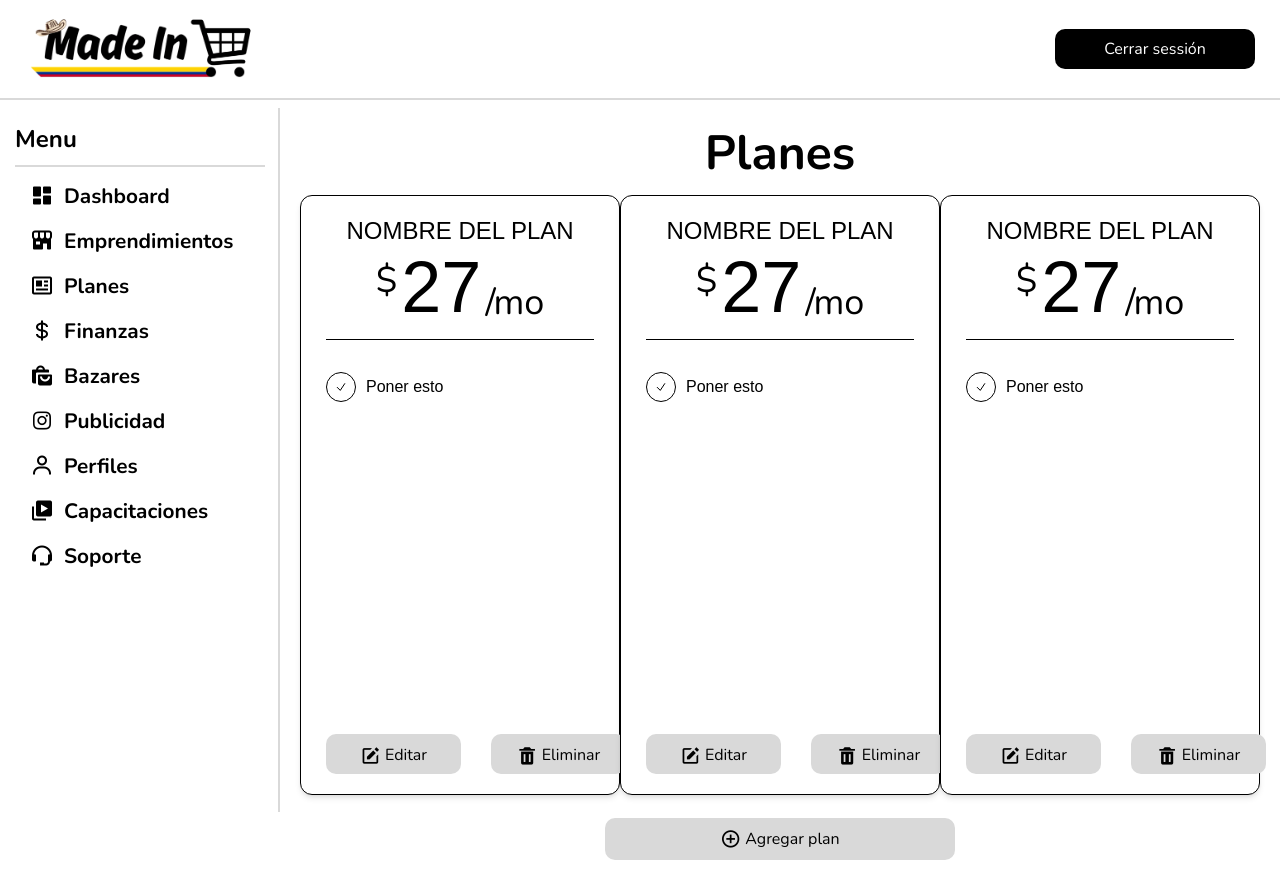
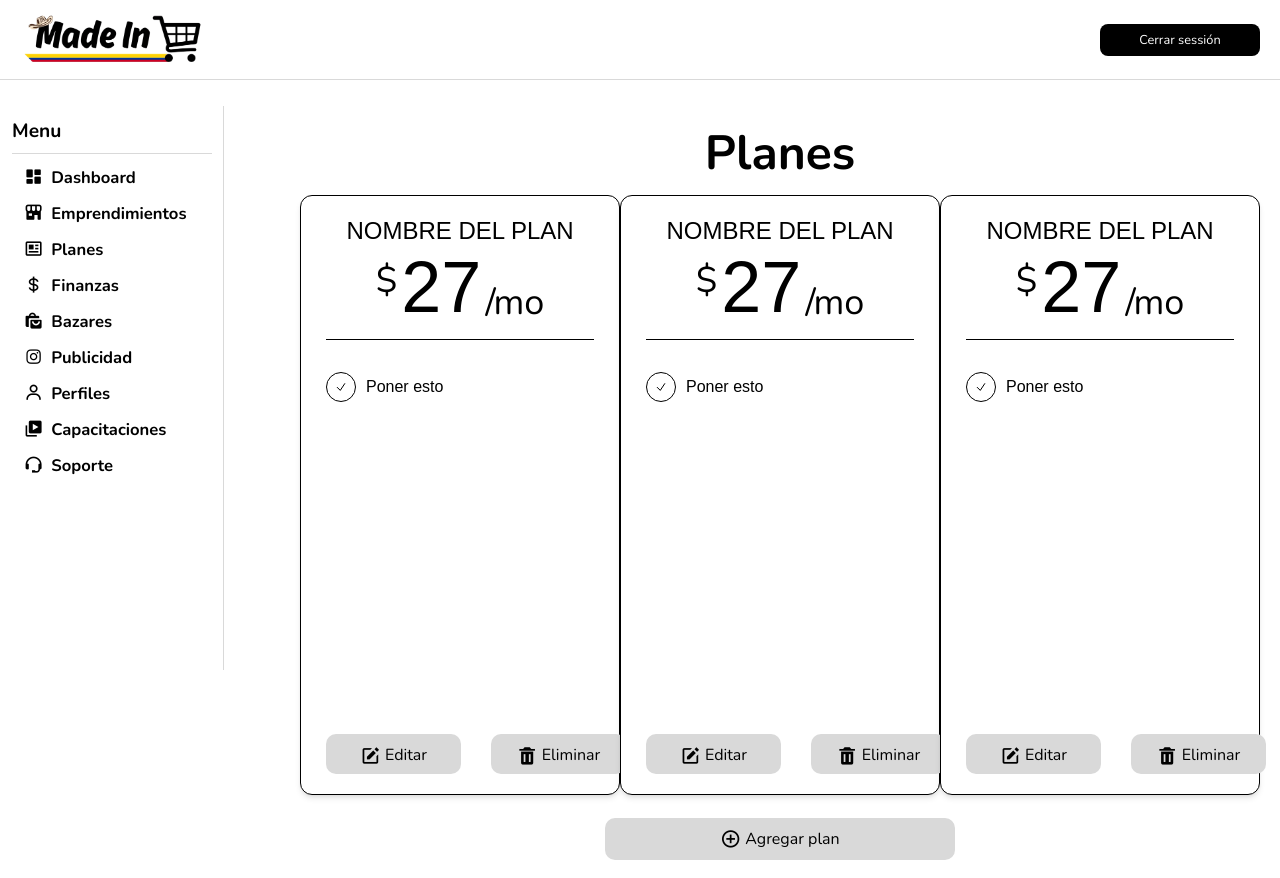
Before and after one commit to InnovaTech-arquitectura/front-admin, an Angular app: page /planes in a window 1280 px wide. Built offline with nearby package versions, Linux system fonts and the light colour scheme.

Commit message:
Ajustes de tamaño de header y sidebar + Pantalla de Publicidad-banners creada

```diff
--- a/src/app/app-routing.module.ts
+++ b/src/app/app-routing.module.ts
@@ -6,6 +6,8 @@ import { CrearPlanComponent } from './planes/crear-plan/crear-plan.component';
 import { VerPerfilesComponent } from './perfiles/ver-perfiles/ver-perfiles.component';
 import { PerfilTipoComponent } from './perfiles/perfil-tipo/perfil-tipo.component';
 import { InicioSesionComponent } from './inicio-sesion/inicio-sesion.component';
+import { VerBannersComponent } from './publicidad/ver-banners/ver-banners.component';
+import { NuevoBannerComponent } from './publicidad/nuevo-banner/nuevo-banner.component';
 
 const routes: Routes = [
   { path: 'planes', component: VerPlanesComponent },
@@ -14,6 +16,8 @@ const routes: Routes = [
   { path: 'perfiles', component: VerPerfilesComponent },
   { path: 'perfiles/:tipo', component: PerfilTipoComponent },
   { path: 'login', component: InicioSesionComponent },
+  { path: 'publicidad', component: VerBannersComponent },
+  { path: 'nuevo-banner', component: NuevoBannerComponent }
 ];
 
 @NgModule({
--- a/src/app/app.module.ts
+++ b/src/app/app.module.ts
@@ -11,6 +11,8 @@ import { CrearPlanComponent } from './planes/crear-plan/crear-plan.component';
 import { VerPerfilesComponent } from './perfiles/ver-perfiles/ver-perfiles.component';
 import { PerfilTipoComponent } from './perfiles/perfil-tipo/perfil-tipo.component';
 import { InicioSesionComponent } from './inicio-sesion/inicio-sesion.component';
+import { VerBannersComponent } from './publicidad/ver-banners/ver-banners.component';
+import { NuevoBannerComponent } from './publicidad/nuevo-banner/nuevo-banner.component';
 
 @NgModule({
   declarations: [
@@ -22,7 +24,9 @@ import { InicioSesionComponent } from './inicio-sesion/inicio-sesion.component';
     CrearPlanComponent,
     VerPerfilesComponent,
     PerfilTipoComponent,
-    InicioSesionComponent
+    InicioSesionComponent,
+    VerBannersComponent,
+    NuevoBannerComponent
   ],
   imports: [
     BrowserModule,
--- a/src/app/componentTools/header/header.component.css
+++ b/src/app/componentTools/header/header.component.css
@@ -1,4 +1,4 @@
-*{
+* {
     margin: 0;
     padding: 0;
     box-sizing: border-box;
@@ -15,8 +15,8 @@
 
 body {
     width: 100%;
-    height: 100px;
-    border-bottom: 2px solid #d9d9d9;
+    height: 80px;
+    border-bottom: 1.6px solid #d9d9d9;
     background-color: white;
     display: flex;
     align-items: center;
@@ -24,24 +24,24 @@ body {
 }
 
 .logoHeader {
-    width: 230px;
-    margin-left: 25px;
-    margin-right: 25px;
+    width: 184px;
+    margin-left: 20px;
+    margin-right: 20px;
 }
 
 .btnLogout {
-    height: 40px;
-    width: 200px;
-    margin-right: 25px;
+    height: 32px;
+    width: 160px;
+    margin-right: 20px;
     border: none;
-    border-radius: 10px;
+    border-radius: 8px;
     color: white;
     background-color: black;
-    font-size: 1em;
+    font-size: 0.8em;
     cursor: pointer;
 }
 
 .btnLogout:hover {
-    box-shadow: 0 4px 16px black;
+    box-shadow: 0 3.2px 12.8px black;
     transition: all 0.2s ease;
 }
--- a/src/app/componentTools/sidebar/sidebar.component.css
+++ b/src/app/componentTools/sidebar/sidebar.component.css
@@ -1,60 +1,51 @@
-:root {
-    --navy-blue: #19647e;
-    --light-blue: #87bcde;
-    --light-red: #e15554;
-    --dark-gray: #91918f;
-    --light-gray: #d9d9d9;
-    --light-yellow: #ffca3a;
-}
-
 body {
-    width: 280px;
-    margin-top: 1vh;
-    min-height: 88vh;
-    border-right: 2px solid #d9d9d9;
+    width: 224px;
+    margin-top: 0.8vh;
+    min-height: 70.4vh;
+    border-right: 1.6px solid #d9d9d9;
     display: flex;
     flex-direction: column;
     align-items: top;
 }
 
 p {
-    font-size: 1.5em;
+    font-size: 1.2em;
     font-weight: bold;
     color: black;
 }
 
 i {
-    font-size: 1.5em;
+    font-size: 1.2em;
     color: black;
 }
 
 span {
-    font-size: 1.3em;
+    font-size: 1.04em;
     font-weight: bold;
     color: black;
 }
 
 .tituloSB {
-    width: 250px;
-    height: 59px;
-    padding-top: 15px;
-    padding-bottom: 15px;
-    margin-left: 15px;
-    margin-right: 15px;
-    border-bottom: 2px solid #d9d9d9;
+    width: 200px;
+    height: 47.2px;
+    padding-top: 12px;
+    padding-bottom: 12px;
+    margin-left: 12px;
+    margin-right: 12px;
+    border-bottom: 1.6px solid #d9d9d9;
 }
 
 .opciones {
-    padding-top: 15px;
-    padding-left: 30px;
-    padding-right: 15px;
+    padding-top: 12px;
+    padding-left: 24px;
+    padding-right: 12px;
     width: 100%;
 }
 
 .opciones li {
     list-style: none;
-    height: 30px;
-    margin-bottom: 15px;
+    height: 24px;
+    margin-bottom: 12px;
     display: flex;
 }
 
@@ -63,19 +54,19 @@ span {
 }
 
 .elementos i {
-    height: 30px;
-    margin-right: 10px;
+    height: 24px;
+    margin-right: 8px;
 }
 
 .opciones li:hover i {
-    text-shadow: 0 4px 16px #19647e;
+    text-shadow: 0 3.2px 12.8px #19647e;
     transition: all 0.2s ease;
     color: #19647e;
 }
 
 .opciones li:hover span {
-    text-shadow: 0 4px 16px #19647e;
+    text-shadow: 0 3.2px 12.8px #19647e;
     transition: all 0.2s ease;
     color: #19647e;
-    font-size: 1.5em;
+    font-size: 1.2em;
 }
--- a/src/app/componentTools/sidebar/sidebar.component.html
+++ b/src/app/componentTools/sidebar/sidebar.component.html
@@ -36,7 +36,7 @@
                 </a>
             </li>
             <li>
-                <a class="elementos">
+                <a class="elementos" [routerLink]="'/publicidad'">
                     <i class='bx bxl-instagram'></i>
                     <span class="nav-item">Publicidad</span>
                 </a>
--- /dev/null
+++ b/src/app/publicidad/nuevo-banner/nuevo-banner.component.html
@@ -0,0 +1 @@
+<p>nuevo-banner works!</p>
--- /dev/null
+++ b/src/app/publicidad/ver-banners/ver-banners.component.css
@@ -0,0 +1,137 @@
+:root {
+	--navy-blue: #19647e;
+	--light-blue: #87bcde;
+	--light-red: #e15554;
+	--dark-gray: #91918f;
+	--light-gray: #d9d9d9;
+	--light-yellow: #ffca3a;
+}
+
+body {
+	min-height: 89vh;
+	margin-top: 100px;
+	width: 100%;
+}
+
+.headerPage {
+	z-index: 10;
+	width: 100%;
+	position: fixed;
+	top: 0;
+}
+
+.sidebar {
+	position: fixed;
+	top: 100px;
+	left: 0;
+	width: 280px;
+}
+
+.contenido {
+	margin-left: 280px;
+	padding: 20px;
+}
+
+.titulo {
+	width: 100%;
+	height: 50px;
+	text-align: center;
+    margin: 0; /* Ajusta el margen superior e inferior */
+}
+
+.titulo h1 {
+	font-size: 2.4em; /* Reducción del tamaño del texto */
+	font-weight: bold;
+}
+
+.table-container {
+	width: 100%;
+    height: 420px;
+	overflow: scroll;
+    display: flex;
+    justify-content: center;
+
+    margin-bottom: 25px;
+}
+
+.table-container::-webkit-scrollbar {
+	display: none;
+}
+
+table.tablita {
+	font-size: 1.04em; /* Reducción del tamaño del texto */
+	width: 95%;
+	overflow-y: scroll;
+	border-collapse: separate;
+	border-spacing: 0px;
+    margin-top: 25px;
+}
+
+.tablita th,
+.tablita td {
+	padding: 10px;
+	text-align: center;
+	width: 33.33333%;
+}
+
+.tablita th {
+	position: sticky; /* Fija el encabezado en su posición */
+	top: 0;
+	background-color: black;
+	color: white;
+}
+
+.tablita td {
+    height: 100px;
+}
+
+.tablita tr:nth-child(even) {
+	background-color: #eeeeee;
+}
+
+.links {
+	font-size: 1.2em; /* Reducción del tamaño del texto */
+	color: black;
+}
+
+.informa:hover {
+	color: #87bcde;
+	text-shadow: 0 4px 16px #87bcde;
+	transition: all 0.2s ease;
+}
+
+.iconImage{
+    font-size: 25.6px;
+    cursor: pointer;
+}
+
+.newBanner-container {
+    display: flex;
+    justify-content: center;
+    margin-top: 20px;
+}
+
+.newBanner {
+    width: 400px; /* Un ancho considerable */
+    padding: 15px;
+    font-size: 0.96em; /* Reducción del tamaño del texto */
+    background-color: #d9d9d9;
+    border: 1px solid #91918f;
+    text-align: center;
+    border-radius: 5px;
+    cursor: pointer;
+    transition: background-color 0.3s ease, box-shadow 0.3s ease;
+}
+
+.newBanner:hover {
+    box-shadow: 0 4px 8px rgba(0, 0, 0, 1);
+}
+
+.button-container {
+    display: flex;
+    justify-content: center; /* Centrar el botón */
+    margin-top: 20px;
+}
+.iconTrash{
+    cursor: pointer;
+}
--- /dev/null
+++ b/src/app/publicidad/ver-banners/ver-banners.component.html
@@ -0,0 +1,79 @@
+<app-header class="headerPage"></app-header>
+
+<body>
+	<app-sidebar class="sidebar"></app-sidebar>
+
+	<section class="contenido">
+		<div class="titulo">
+			<h1>Publicidad - banners</h1>
+		</div>
+        <div class="table-container">
+            <table id="myTable" class="tablita">
+                <thead>
+                    <tr>
+                        <th>ID</th>
+                        <th>Multimedia</th>
+                        <th>Titulo-Descripción</th>
+                        <th>Interacciónes</th>
+                        <th>Opciones</th>
+                    </tr>
+                </thead>
+                <tbody>
+                    <tr>
+                        <td>####01</td>
+                        <td>
+                            <i class='bx bx-image iconImage'></i>
+                        </td>
+                        <td>Banner para evento 1</td>
+                        <td>###</td>
+                        <td><i class='bx bxs-trash iconTrash'></i></td>
+                    </tr>
+                    <tr>
+                        <td>####01</td>
+                        <td>
+                            <i class='bx bx-image iconImage'></i>
+                        </td>
+                        <td>Banner para evento 2</td>
+                        <td>###</td>
+                        <td><i class='bx bxs-trash iconTrash'></i></td>
+                    </tr>
+                    <tr>
+                        <td>####03</td>
+                        <td>
+                            <i class='bx bx-image iconImage'></i>
+                        </td>
+                        <td>Banner para evento 3</td>
+                        <td>###</td>
+                        <td><i class='bx bxs-trash iconTrash'></i></td>
+                    </tr>
+                    <tr>
+                        <td>####04</td>
+                        <td>
+                            <i class='bx bx-image iconImage'></i>
+                        </td>
+                        <td>Banner para evento 4</td>
+                        <td>###</td>
+                        <td><i class='bx bxs-trash iconTrash'></i></td>
+                    </tr>
+                    <tr>
+                        <td>####05</td>
+                        <td>
+                            <i class='bx bx-image iconImage'></i>
+                        </td>
+                        <td>Banner para evento 5</td>
+                        <td>###</td>
+                        <td><i class='bx bxs-trash iconTrash'></i></td>
+                    </tr>
+                </tbody>
+            </table>
+        </div>
+        <div class="button-container" >
+            <button class="newBanner" [routerLink]="'/nuevo-banner'">Crear un nuevo banner</button>
+        </div>
+
+
+
+
+
+	</section>
+</body>
```
Also changed, not shown: src/app/publicidad/nuevo-banner/nuevo-banner.component.ts (added, +10 -0 lines), src/app/publicidad/ver-banners/ver-banners.component.ts (added, +10 -0 lines), src/app/publicidad/nuevo-banner/nuevo-banner.component.css (added), 2 other files (tests, documents, lock files or other folders).
